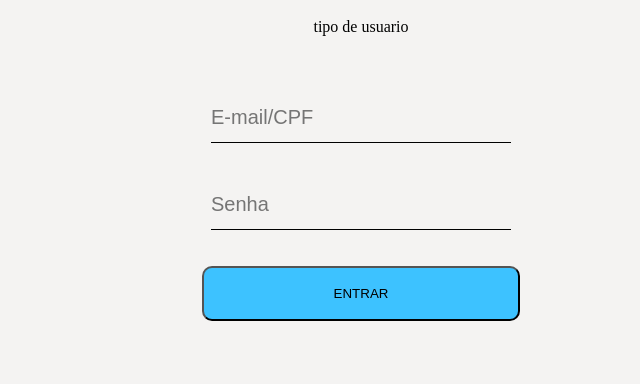
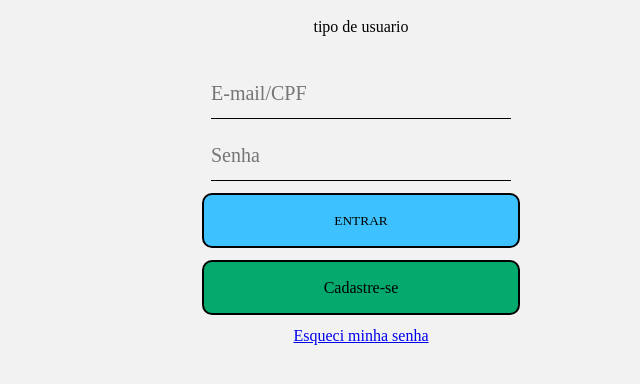
Before and after one commit to TadashiSNK/AlunoID, a website: page index2.html in a window 1280 px wide. Shown: the part 298-682 px from the top of the page, without its empty margins (279-919 px from the left). Drawn offline with Linux system fonts and the light colour scheme.

Commit message:
Nova pagina de cadastro, WIP

```diff
--- /dev/null
+++ b/cadastro2.css
@@ -0,0 +1,20 @@
+input{
+    font-size: 20px;
+    background-color: transparent;
+    border: none;
+    border-bottom: 1px solid black;
+    outline: none;
+    caret-color: black;
+    height: 50px;
+    width: 50%;
+    transition: 100ms;
+}
+
+input::placeholder{
+    font-size: 20px;
+}
+
+input:focus{
+    border-bottom: 2px solid rgb(170, 255, 255);
+
+}
--- a/index2.html
+++ b/index2.html
@@ -24,14 +24,13 @@
             </div>
 
             <div class="flex-center" id="CPF-SENHA">
-                <form class="flex-center">
-                    <input type="text" placeholder="E-mail/CPF" id="username">
-                    <input type="password" placeholder="Senha" id="senha">
-                    <button>ENTRAR</button>
+                <form action="http://localhost:8080/login" method="post" class="flex-center">
+                    <input type="text" name="name" placeholder="E-mail/CPF" id="username">
+                    <input type="password" name="senha" placeholder="Senha" id="senha">
+                    <button type="submit">ENTRAR</button>
+                    <a onclick="event.stopPropagation()" href="./cadastro2.html" class="flex-center" id="cadastro-btn">Cadastre-se</a>
+                    <a href="google.com" id="esqueci-senha">Esqueci minha senha</a>
                 </form>
-            </div>
-
-            <div class="flex-center">
             </div>
 
 
--- a/package.json
+++ b/package.json
@@ -20,6 +20,7 @@
   "dependencies": {
     "exp": "^57.2.1",
     "express": "^5.1.0",
-    "mysql2": "^3.14.3"
+    "mysql2": "^3.14.3",
+    "sweetalert2": "^11.22.4"
   }
 }
--- a/style.css
+++ b/style.css
@@ -1,12 +1,14 @@
 * {
-  margin: 0;
-  padding: 0;
-  box-sizing: border-box;
+    margin: 0;
+    padding: 0;
+    box-sizing: border-box;
 }
 
+@import url('https://fonts.googleapis.com/css2?family=Playwrite+IT+Moderna:wght@100..400&family=Raleway:ital,wght@0,100..900;1,100..900&family=Roboto+Serif:ital,opsz,wght@0,8..144,100..900;1,8..144,100..900&family=Roboto:ital,wght@0,100..900;1,100..900&display=swap');
+
 body{
+    font-family: "Roboto Serif", serif;
     background: linear-gradient(to bottom, #4e4588, #2677b9);
-    font-family: Arial, Helvetica, sans-serif;
 }
 
 
--- a/style2.css
+++ b/style2.css
@@ -1,12 +1,33 @@
 * {
+    font-family: "Roboto Serif", serif;
     margin: 0;
     padding: 0;
     box-sizing: border-box;
 }
 
+@import url('https://fonts.googleapis.com/css2?family=Playwrite+IT+Moderna:wght@100..400&family=Raleway:ital,wght@0,100..900;1,100..900&family=Roboto+Serif:ital,opsz,wght@0,8..144,100..900;1,8..144,100..900&family=Roboto:ital,wght@0,100..900;1,100..900&display=swap');
+
+.border{
+    background-color: pink;
+    border: 2px solid black;
+}
+.borderW{
+    background-color: white;
+    border: 2px solid black;
+}
+
 body{
-    background: #f4f3f2
+    background-color: #F2F2F2;
+    font-family: "Roboto Serif", serif;
 }
+
+a,
+a:hover,
+a:focus {
+    text-decoration: none;
+    color: black;
+}
+
 
 
 .flex-center{
@@ -107,7 +128,7 @@ body{
     border: none;
     border-bottom: 1px solid black;
     outline: none;
-    caret-color: yellow;
+    caret-color: black;
     height: 50px;
     width: 50%;
     transition: 150ms;
@@ -127,4 +148,23 @@ body{
     height: 55px;
     border-radius: 10px;
     background-color: #3DC2FF;
+    border: 2px solid black;
+    cursor: pointer;
 }
+
+#cadastro-btn{
+    width: 53%;
+    height: 55px;
+    border-radius: 10px;
+    background-color: #04AA6D;
+    border: 2px solid black;
+}
+
+#cadastro-btn:hover{
+    cursor: pointer;
+}
+
+#esqueci-senha{
+    color: #0000EE;
+    text-decoration-line: underline;
+}
```
Also changed, not shown: backend.js (+13 -11 lines), cadastro.html (+1 -1 lines), cadastro2.html (added, +24 -0 lines), index.html (+2 -1 lines), 2 other files.
